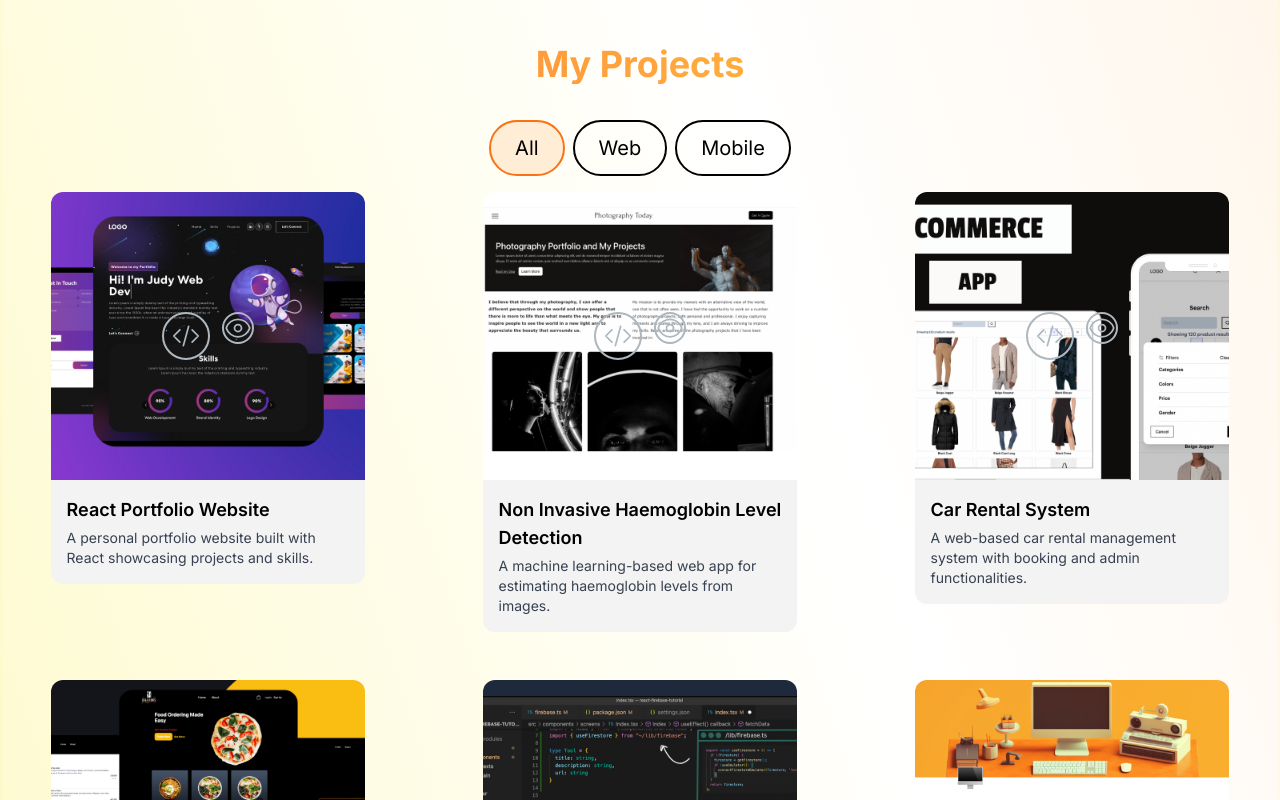
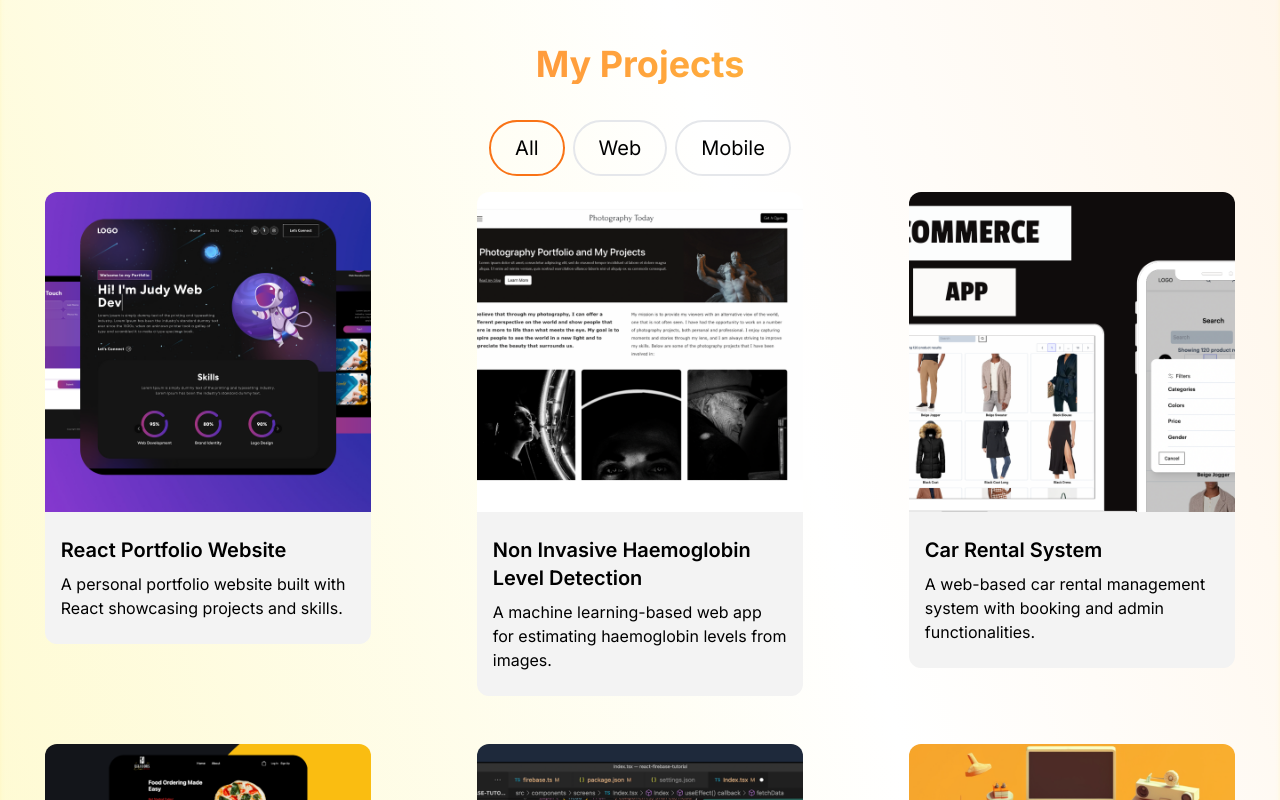
Before and after one commit to kasturi-23/_Portfolio, a Next.js app: page / in a window 1280 px wide. Shown: the part 2140-2940 px from the top of the page. Built offline with nearby package versions, Linux system fonts and the light colour scheme.

Commit message:
Fixing the UI

```diff
--- a/src/app/components/ProjectCard.jsx
+++ b/src/app/components/ProjectCard.jsx
@@ -1,97 +1,38 @@
 import React from "react";
 import { CodeBracketIcon, EyeIcon } from "@heroicons/react/24/outline";
 import Link from "next/link";
-import { motion } from "framer-motion";
 
 const ProjectCard = ({ imgUrl, title, description, gitUrl, previewUrl }) => {
   return (
-    <motion.div
-      initial={{ opacity: 0, y: 30 }}
-      whileInView={{ opacity: 1, y: 0 }}
-      whileHover={{ scale: 1.02 }}
-      transition={{ duration: 0.4 }}
-      viewport={{ once: true }}
-      className="w-full sm:w-full md:w-full lg:w-[88%] xl:w-[82%] mx-auto"
-    >
+    <div className="w-full sm:w-[100%] md:w-[100%] lg:w-[90%] xl:w-[85%] mx-auto">
       {/* Image Container */}
       <div
-        className="
-          h-44 sm:h-56 md:h-64 lg:h-72
-          rounded-t-xl relative group
-          bg-cover bg-center overflow-hidden
-        "
+        className="h-48 sm:h-64 md:h-72 lg:h-80 rounded-t-xl relative group bg-cover bg-center"
         style={{ backgroundImage: `url(${imgUrl})` }}
       >
         {/* Overlay Icons */}
-        <div
-          className="
-            overlay flex items-center justify-center
-            absolute top-0 left-0 w-full h-full
-            bg-[#181818]/0
-            group-hover:bg-[#181818]/80
-            transition-all duration-500
-          "
-        >
-          <motion.div
-            initial={{ opacity: 0, scale: 0.8 }}
-            whileHover={{ scale: 1.1 }}
-            whileInView={{ opacity: 1, scale: 1 }}
-            transition={{ duration: 0.3 }}
-            className="flex"
-          >
+        <div className="overlay items-center justify-center absolute top-0 left-0 w-full h-full bg-[#181818] bg-opacity-0 hidden group-hover:flex group-hover:bg-opacity-80 transition-all duration-500">
           <Link
             href={gitUrl}
-              className="
-                h-12 w-12 mr-3
-                border-2 rounded-full
-                border-[#ADB7BE] hover:border-white
-                relative group/link
-              "
+            className="h-14 w-14 mr-2 border-2 relative rounded-full border-[#ADB7BE] hover:border-white group/link"
           >
-              <CodeBracketIcon
-                className="
-                  h-7 w-7 text-[#ADB7BE]
-                  absolute top-1/2 left-1/2
-                  -translate-x-1/2 -translate-y-1/2
-                  group-hover/link:text-white
-                  transition-colors
-                "
-              />
+            <CodeBracketIcon className="h-10 w-10 text-[#ADB7BE] absolute top-1/2 left-1/2 transform -translate-x-1/2 -translate-y-1/2 cursor-pointer group-hover/link:text-white" />
           </Link>
-
           <Link
             href={previewUrl}
-              className="
-                h-8 w-8
-                border-2 rounded-full
-                border-[#ADB7BE] hover:border-white
-                relative group/link
-              "
+            className="h-14 w-14 border-2 relative rounded-full border-[#ADB7BE] hover:border-white group/link"
           >
-              <EyeIcon
-                className="
-                  h-7 w-7 text-[#ADB7BE]
-                  absolute top-1/2 left-1/2
-                  -translate-x-1/2 -translate-y-1/2
-                  group-hover/link:text-white
-                  transition-colors
-                "
-              />
+            <EyeIcon className="h-10 w-10 text-[#ADB7BE] absolute top-1/2 left-1/2 transform -translate-x-1/2 -translate-y-1/2 cursor-pointer group-hover/link:text-white" />
           </Link>
-          </motion.div>
         </div>
       </div>
 
       {/* Text Content */}
-      <div className="text-black bg-[#f3f3f3] rounded-b-xl py-4 px-4">
-        <h5 className="text-base sm:text-lg font-semibold mb-1">
-          {title}
-        </h5>
-        <p className="text-xs sm:text-sm text-gray-700 leading-relaxed">
-          {description}
-        </p>
+      <div className="text-black bg-[#f3f3f3] rounded-b-xl py-6 px-4">
+        <h5 className="text-xl font-semibold mb-2">{title}</h5>
+        <p className="text-sm sm:text-base">{description}</p>
       </div>
-    </motion.div>
+    </div>
   );
 };
 
--- a/src/app/components/ProjectTag.jsx
+++ b/src/app/components/ProjectTag.jsx
@@ -1,21 +1,17 @@
 import React from "react";
-import { motion } from "framer-motion";
 
 const ProjectTag = ({ name, onClick, isSelected }) => {
   const buttonStyles = isSelected
-    ? "text-black border-orange-500 bg-orange-100"
-    : "text-black border-black hover:border-orange-500";
+    ? "text-black border-orange-500"
+    : "text-black border-black-600 hover:border-orange-500";
 
   return (
-    <motion.button
-      whileHover={{ scale: 1.08 }}
-      whileTap={{ scale: 0.95 }}
-      transition={{ duration: 0.2 }}
-      className={`${buttonStyles} rounded-full border-2 px-6 py-3 text-xl cursor-pointer whitespace-nowrap`}
+    <button
+      className={`${buttonStyles} rounded-full border-2 px-6 py-3 text-xl cursor-pointer`}
       onClick={() => onClick(name)}
     >
       {name}
-    </motion.button>
+    </button>
   );
 };
 
--- a/src/app/globals.css
+++ b/src/app/globals.css
@@ -2,7 +2,6 @@
 @tailwind components;
 @tailwind utilities;
 
-/* CSS Variables for light/dark theme */
 :root {
   --foreground-rgb: 0, 0, 0;
   --background-start-rgb: 214, 219, 220;
@@ -17,7 +16,6 @@
   }
 }
 
-/* Body styles */
 body {
   color: rgb(var(--foreground-rgb));
   background: linear-gradient(
@@ -26,36 +24,21 @@
       rgb(var(--background-end-rgb))
     )
     rgb(var(--background-start-rgb));
-  margin: 0;
-  font-family: 'Inter', sans-serif;
-}
 
-/* 3D Card / Flip Card Styles */
 .perspective {
   perspective: 1000px;
 }
-
 .transform-style {
   transform-style: preserve-3d;
 }
-
 .backface-hidden {
   backface-visibility: hidden;
 }
-
 .rotate-y-180 {
   transform: rotateY(180deg);
 }
-
-.hover-rotate-y-180:hover {
+.hover\:rotate-y-180:hover {
   transform: rotateY(180deg);
-  transition: transform 0.7s ease;
 }
 
-/* Optional: Smooth transition for all transform animations */
-* {
-  transition: all 0.3s ease;
 }
-a {
-  text-decoration: none;
-}
```
Lines whose indentation alone changed are shown as unchanged.
